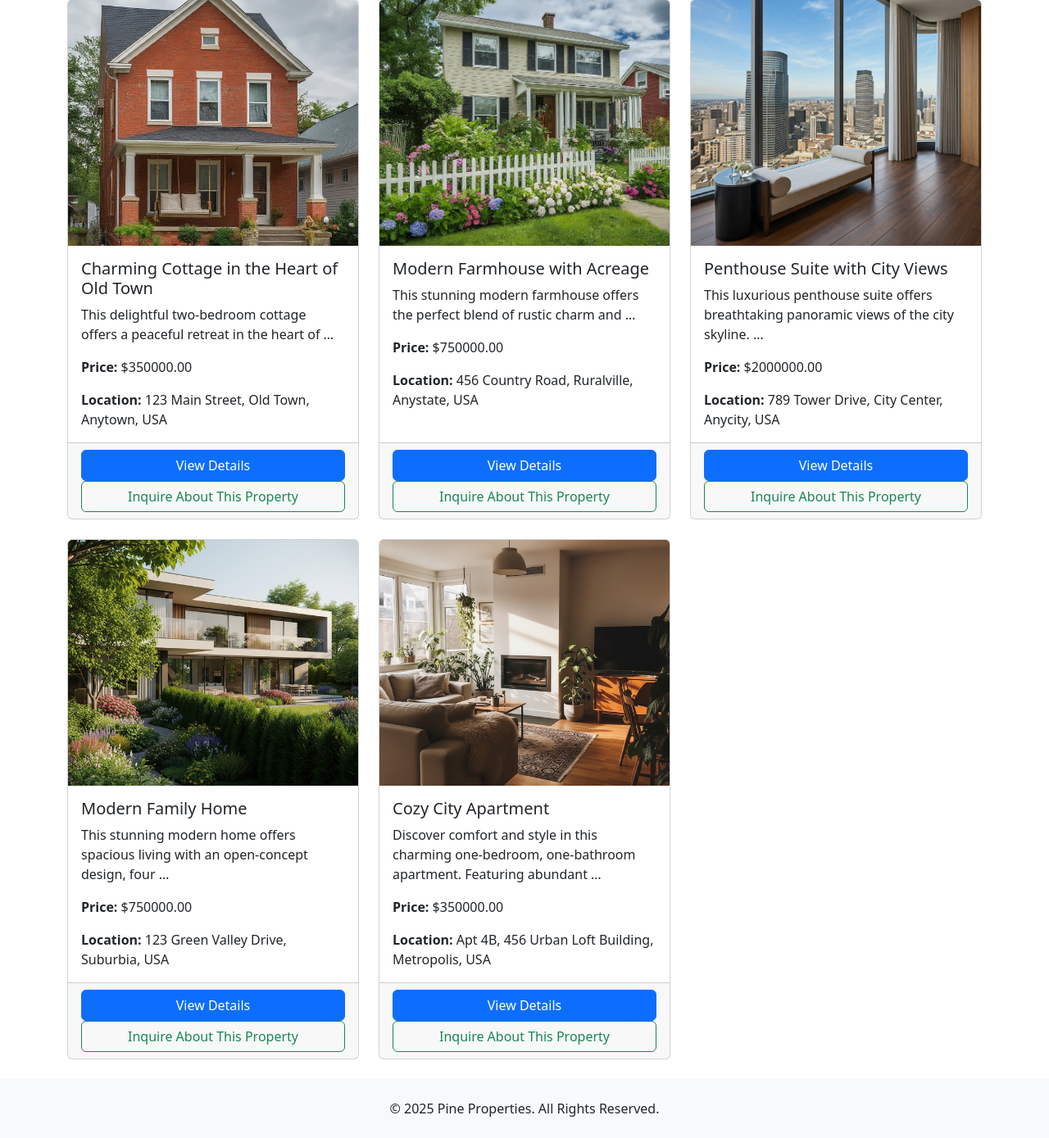
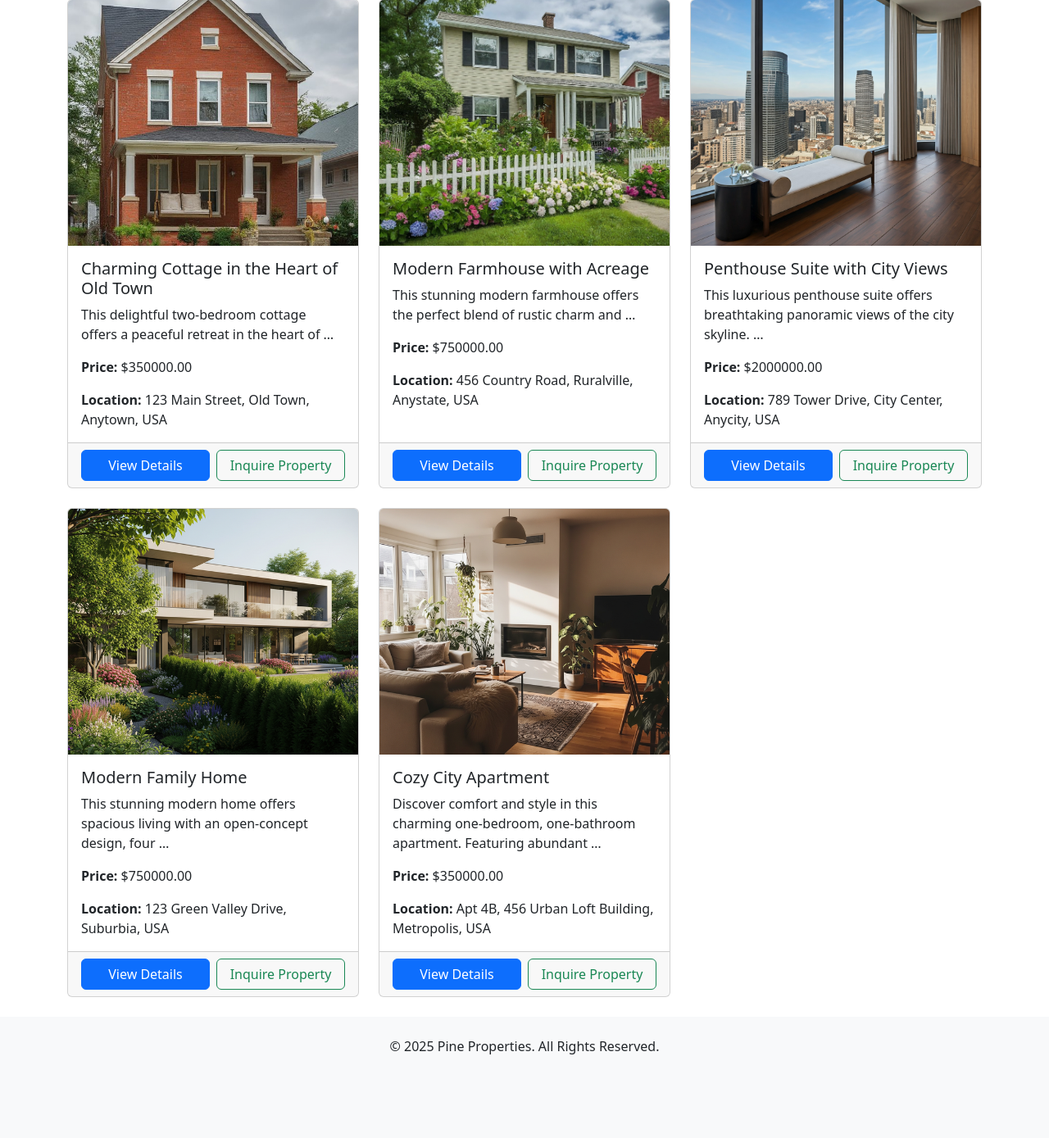
Before and after one commit to MSRhmn/pine-properties, a Django app: page /properties/ in a window 1280 px wide. Shown: the part 305-1694 px from the top of the page at 82% size. After the commit the page ends 1592 px from the top, so only its background shows below. Run offline with Django 5.2, Linux system fonts and the light colour scheme; data comes from the database, SQL or seed files in the repository.

Commit message:
update: inquire button in properties template

```diff
--- a/properties/templates/properties/properties.html
+++ b/properties/templates/properties/properties.html
@@ -63,9 +63,9 @@
                 <p class="card-text"><strong>Price:</strong> ${{ property.price }}</p>
                 <p class="card-text"><strong>Location:</strong> {{ property.location }}</p>
             </div>
-            <div class="card-footer">
-                <a href="{% url 'properties:property_detail' property.pk %}" class="btn btn-primary w-100">View Details</a>
-                <a href="{% url 'properties:contact' property.pk %}" class="btn btn-outline-success w-100">Inquire About This Property</a>
+            <div class="card-footer d-flex gap-2">
+                <a href="{% url 'properties:property_detail' property.pk %}" class="btn btn-primary w-100 flex-fill">View Details</a>
+                <a href="{% url 'properties:contact' property.pk %}" class="btn btn-outline-success w-100 flex-fill">Inquire Property</a>
             </div>
         </div>
     </div>
```
